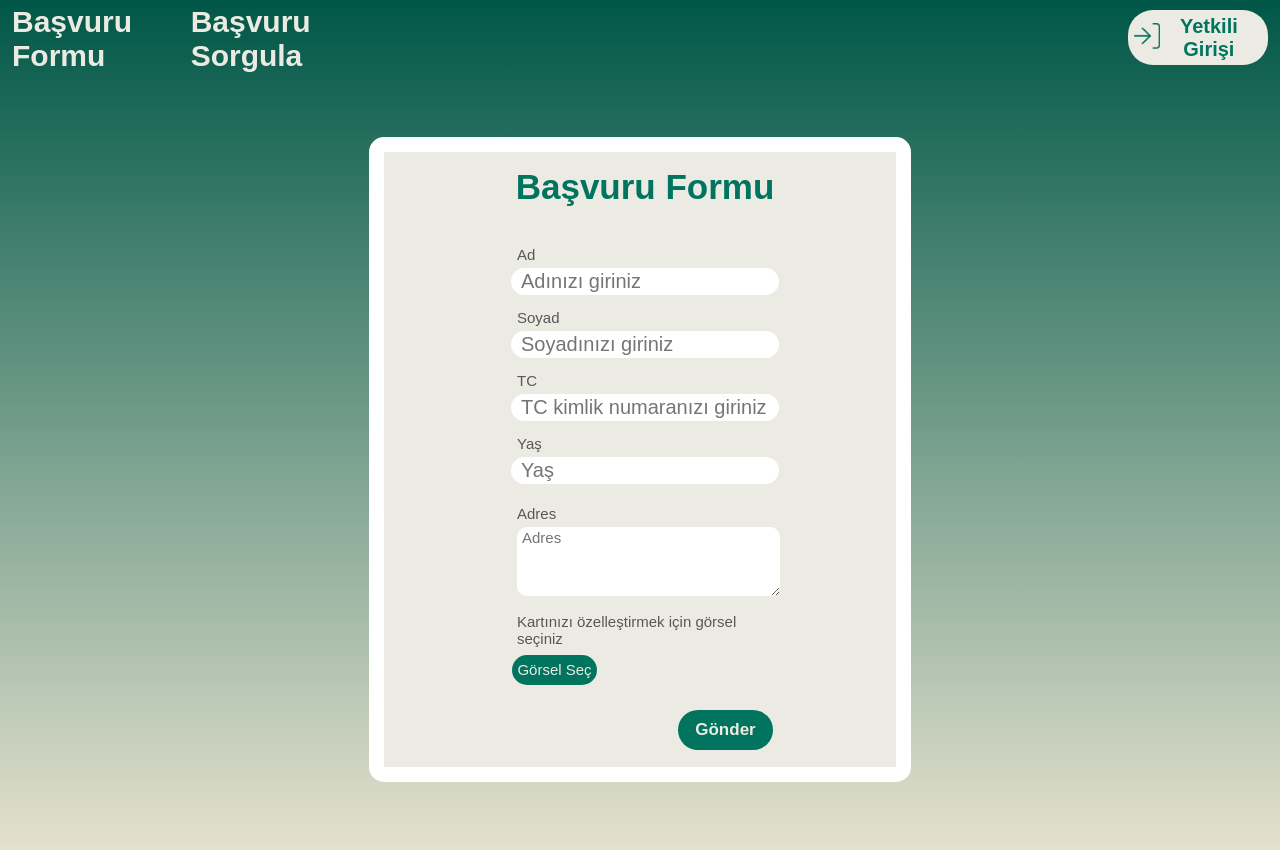
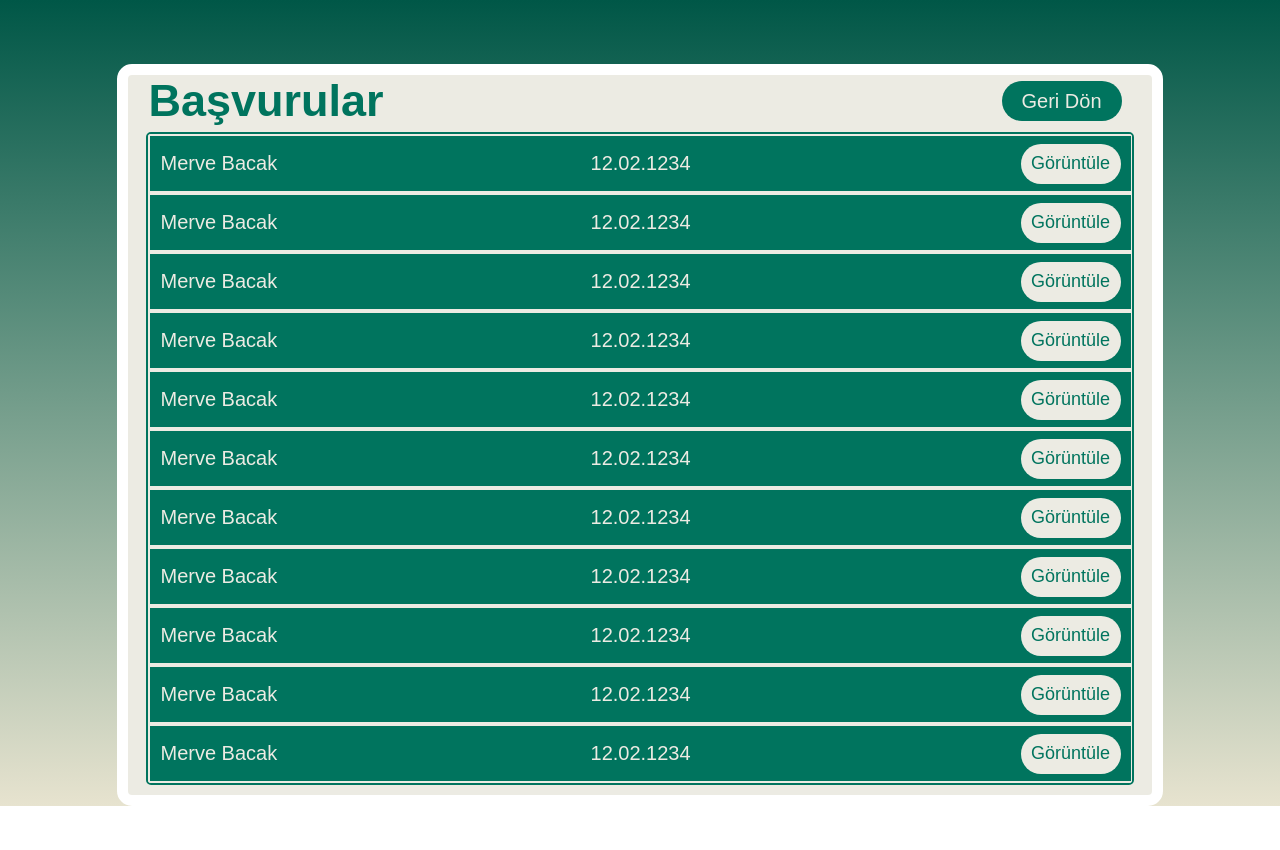
Before and after one commit to nmerveb/graduation-project-nmerveb, a React (Create React App) app: page / in a window 1280 px wide. Shown: the top 850 px of the page. After the commit the page ends 806 px from the top, so only its background shows below. Built offline with nearby package versions, Linux system fonts and the light colour scheme.

Commit message:
Feat: Application List Title Container component created.

```diff
--- a/src/App.js
+++ b/src/App.js
@@ -1,11 +1,11 @@
 import React from 'react';
 import './App.css';
-import Form from './pages/Form';
+import ApplicationList from './pages/ApplicationList';
 
 function App() {
   return (
     <div className="App">
-      <Form />
+      <ApplicationList />
     </div>
   );
 }
```
Also changed, not shown: src/pages/ApplicationList/ApplicationListTitleContainer/index.js (added, +15 -0 lines).
